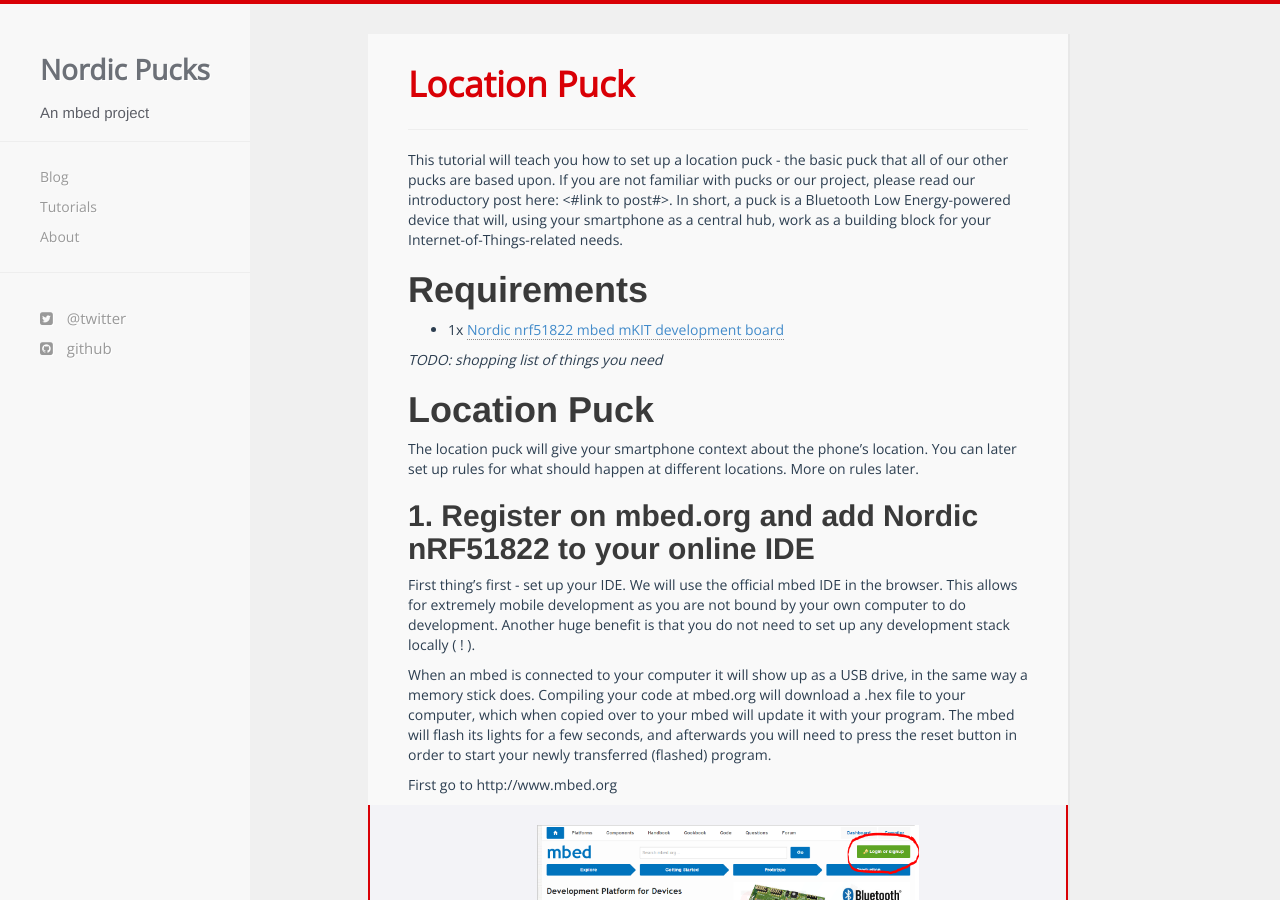
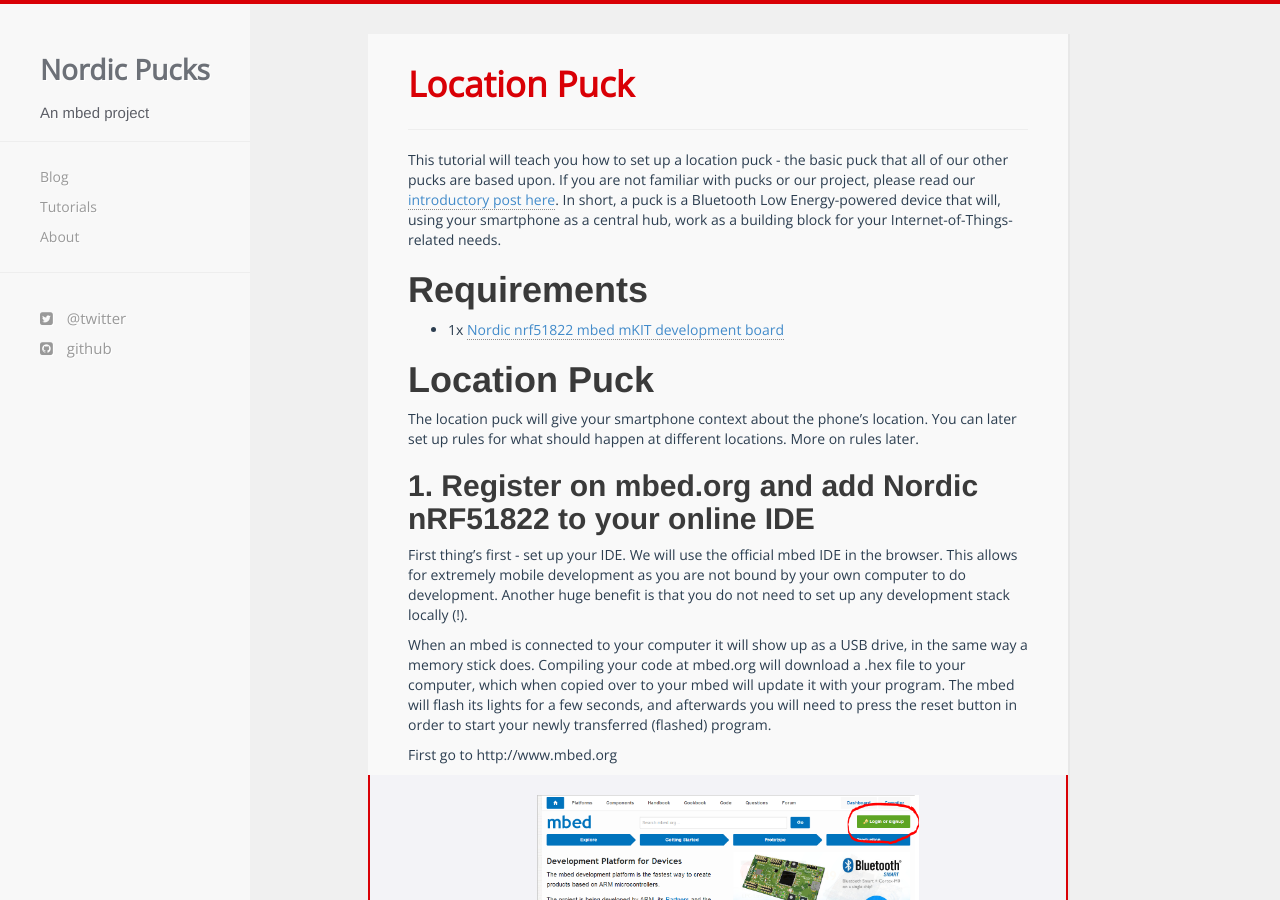
Before and after one commit to NordicPlayground/puck, a Jekyll site: the page built from _tutorials/location.md, in a window 1280 px wide and 900 px high. Built offline with Jekyll 4.4.1, drawn with Linux system fonts in a browser that asks for light colours; nearby versions of some CDN libraries; comment, search, counter and statistics services are not loaded.

Commit message:
Update location puck tutorial

```diff
--- a/_tutorials/location.md
+++ b/_tutorials/location.md
@@ -6,14 +6,11 @@
 ---
 
 This tutorial will teach you how to set up a location puck - the basic puck that all of our other pucks are based upon.
-If you are not familiar with pucks or our project, please read our introductory post here: <#link to post#>.
+If you are not familiar with pucks or our project, please read our [introductory post here](/).
 In short, a puck is a Bluetooth Low Energy-powered device that will, using your smartphone as a central hub, work as a building block for your Internet-of-Things-related needs.
 
 # Requirements
 - 1x [Nordic nrf51822 mbed mKIT development board](https://mbed.org/platforms/Nordic-nRF51822/)
-
-
-_TODO: shopping list of things you need_
 
 # Location Puck
 The location puck will give your smartphone context about the phone's location.
@@ -22,7 +19,7 @@
 ## 1. Register on mbed.org and add Nordic nRF51822 to your online IDE
 First thing's first - set up your IDE. We will use the official mbed IDE in the browser.
 This allows for extremely mobile development as you are not bound by your own computer to do development.
-Another huge benefit is that you do not need to set up any development stack locally ( ! ).
+Another huge benefit is that you do not need to set up any development stack locally (!).
 
 When an mbed is connected to your computer it will show up as a USB drive, in the same way a memory stick does.
 Compiling your code at mbed.org will download a .hex file to your computer, which when copied over to your mbed will update it with your program.
```
